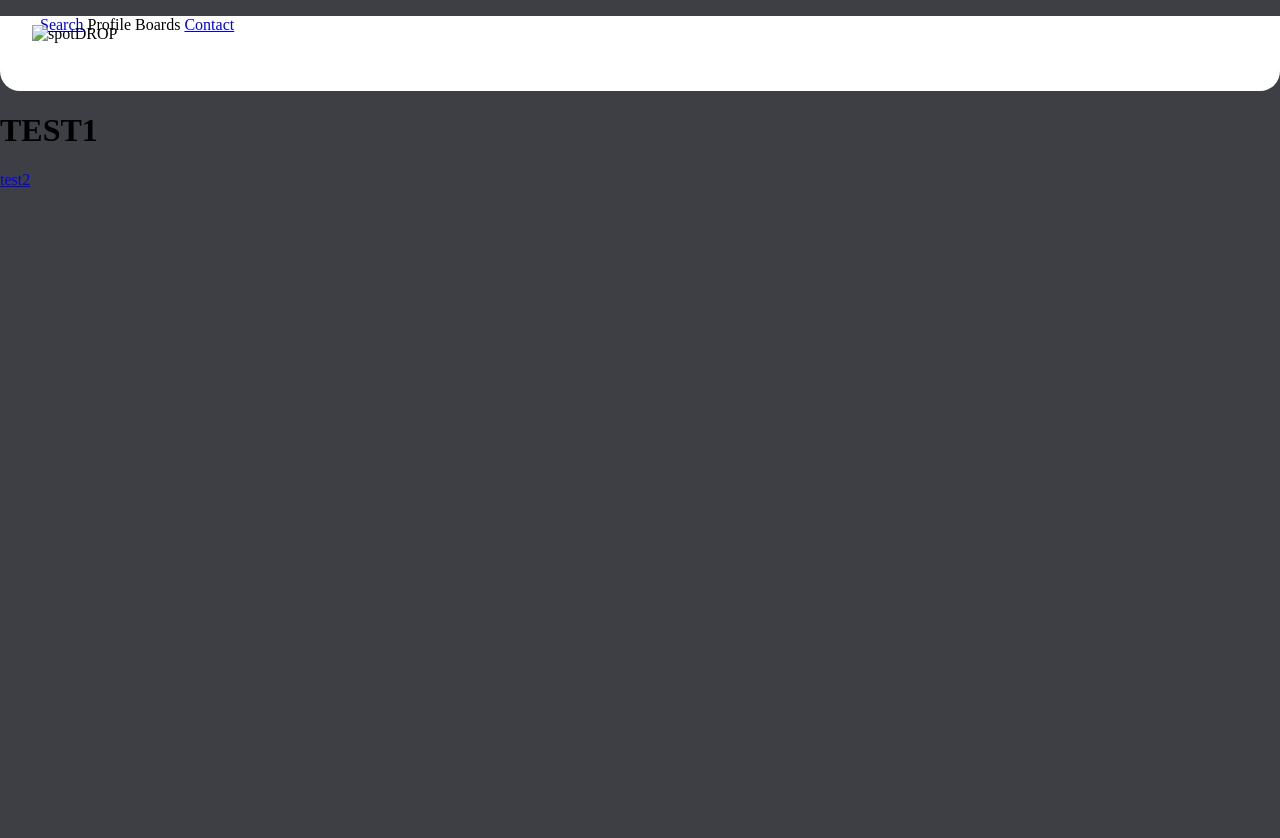
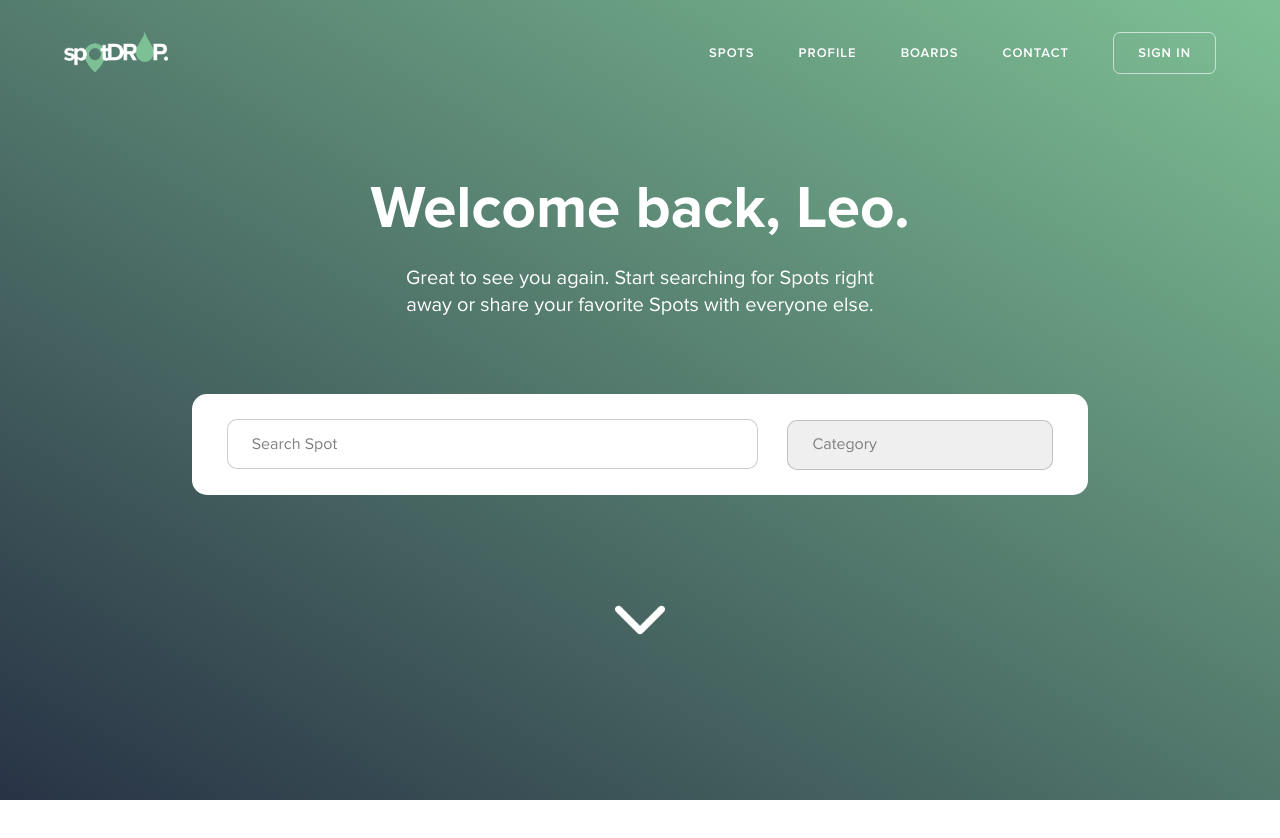
Before and after one commit to Leo310/spotDROP, a plain HTML site: page app/frontend/public/test1.html in a window 1280 px wide. Before the commit the page ends 816 px from the top, so only its background shows below. Drawn offline with Linux system fonts and the light colour scheme; files that its build step writes are made by us from their sources.

Commit message:
+ WIP Startpage & css

```diff
--- a/app/frontend/design.css
+++ /dev/null
@@ -1,87 +0,0 @@
-/* === general === */
-
-html, body {
-    height: 100%;
-    width:  100%;
-}
-
-body {
-    margin: 0;
-    background-color: #3D3F45;
-}
-
-
-/* === navigation === */
-
-.header-nav {
-    width:  100%;
-    height: 75px;
-    background-color: #ffffff;
-    position: relative;
-    border-radius: 0px 0px 20px 20px;
-}
-
-.header-nav > img {
-    height: 55px;
-    width: auto;
-    position: absolute;
-    left: 2rem;
-    top: .55rem
-}
-
-.header-nav > ul > li {
-    display: inline-block;
-}
-
-
-
-
-
-
-
-/* === farben === */
-
-:root {
-    --nav-color: #ffffff;           /* var(--bg-color) */
-
-}
-
-
-/* === divs === */
-
-* {
-    box-sizing: border-box;
-}
-
-div {
-    background-color: #2c2c2c;
-}
-
-#div1 {
-    height: 20%;
-    width: 50%;
-    margin-left: auto;
-    margin-right: auto;
-    margin-top: 0;
-
-}
-
-
-/* === text === */
-
-/* === inputs === */
-
-/* === NOTIZEN AUS KURS ===
-
-
-margin-right: auto;
-margin-left: auto;
-
-
-GRID SYSTEM
-
-.flex-container > * { }       > * wendet auf alle Kind-Elemente, also alle eingeschlossenen Elemente, dieses Containers an
-
-
-
-<-----------------*/
--- /dev/null
+++ b/app/frontend/public/resources/css/design.css
@@ -0,0 +1,350 @@
+/* === fonts grab === */
+
+
+@font-face {
+    font-family: "ProximaNova";
+    src: url("../fonts/ProximaNova/ProximaNova-Light.ttf") format("truetype");
+    font-style: normal;
+    font-weight: 300;
+}
+
+@font-face {
+    font-family: "ProximaNova";
+    src: url("../fonts/ProximaNova/ProximaNova-Regular.ttf") format("truetype");
+    font-style: normal;
+    font-weight: 400;
+}
+
+@font-face {
+    font-family: "ProximaNova";
+    src: url("../fonts/ProximaNova/ProximaNova-Semibold.ttf") format("truetype");
+    font-style: normal;
+    font-weight: 600;
+}
+
+@font-face {
+    font-family: "ProximaNova";
+    src: url("../fonts/ProximaNova/ProximaNova-Bold.ttf") format("truetype");
+    font-style: normal;
+    font-weight: 700;
+}
+
+@font-face {
+    font-family: "ProximaNova";
+    src: url("../fonts/ProximaNova/ProximaNova-Extrabld.ttf") format("truetype");
+    font-style: normal;
+    font-weight: 800;
+}
+
+
+/* === === === === === === ===  general === === === === === === === */
+
+html {
+    height: 100%;
+    width:  100%;
+    background-image: linear-gradient(210deg, rgb(126, 192, 149), rgb(40, 51, 69) );
+    background-repeat: no-repeat;
+    background-size: cover;
+}
+
+body {
+    margin: 0;
+
+    font-family: "ProximaNova";
+    font-weight: 600;
+
+}
+
+
+/* === === === === === === === navigation === === === === === === === */
+
+.header-nav {
+    width:  100%;
+    height: 52px;
+    background:transparent;
+    /* border-bottom: 1px solid rgba(0, 0, 0, 0.1);  */
+    position: relative;
+    top: 2rem;
+    transition: 0.5s;
+    overflow: auto;
+
+}
+
+.header-nav > img {
+    height: 40px;
+    width: auto;
+    margin-top: 0.03rem;
+    position: absolute;
+    left: 5%;
+
+}
+
+.header-nav > ul {
+    margin: 0;
+    padding: 0;
+    position: absolute;
+    right: 5%;
+    top: 0;
+
+    text-align:right;
+
+}
+
+.header-nav > ul > li {
+    display: inline-block;
+
+    font-family: "ProximaNova";
+    font-size: 13px;
+    font-weight: 600;
+    letter-spacing: 1px;
+
+    margin-left: 2.5rem;
+}
+
+.header-nav > ul > li > a:link {
+    color:#ffffff;
+    text-decoration: none;
+}
+
+.header-nav > ul > li > a:hover {
+    color:#e5e5e5;
+    text-decoration: none;
+}
+
+.header-nav > ul > li > a:active {
+    display: inline-block;
+}
+
+.header-nav > ul > li > a:visited {
+    color:#ffffff;
+    text-decoration: none;
+}
+
+
+/* === === === === === === ===  farben === === === === === === === */
+
+:root {
+    --nav-color: #ffffff;           /* var(--bg-color) */
+
+}
+
+
+/* === === === === === === ===  divs === === === === === === === */
+
+* {
+    box-sizing: border-box;
+}
+
+.greeting {
+    position:relative;
+    margin-top: 120px;
+
+}
+
+.search {
+    position: relative;
+
+    margin-top: 75px;
+    margin-left: auto;
+    margin-right: auto;
+    width: 70%;
+    text-align: center;
+    padding: 5px;
+
+    border-radius: 15px;
+
+    background-color: rgba(255, 255, 255, 1);
+
+}
+
+#searchicon {
+
+    height: 30px;
+    width: auto;
+    display:inline-block;
+    left: 5%;
+    margin-top:25px;
+    margin-bottom:25px;
+
+}
+
+
+
+.arrowdown {
+    margin-top: 100px;
+    display:flex;
+
+    position: relative;
+    height: 50px;
+    width:50px;
+    margin-left:auto;
+    margin-right: auto;
+}
+
+
+.overview {
+    position:relative;
+    width: 90%;
+    height: 1000px;
+
+    background-color: transparent;
+
+    margin-top: 50px;
+    margin-left: auto;
+    margin-right: auto;
+
+}
+
+/* === === === === === === === inputs === === === === === === ===  */
+
+#menubutton {
+    background-color:transparent;
+    border: 1.5px solid rgba(255, 255, 255, 0.6);
+    border-radius: 7px;
+
+    padding: 12px 24px 12px 24px;
+    text-align: center;
+    text-decoration: none;
+    display: inline-block;
+    font-family: "ProximaNova";
+    font-weight: 600;
+    font-size: 13px;
+    letter-spacing: 1px;
+    color: #ffffff;
+
+}
+
+#menubutton:hover {
+    background-color: #ffffff;
+    border: 1.5px solid #ffffff;
+
+    text-align: center;
+    text-decoration: none;
+    display: inline-block;
+    font-family: "ProximaNova";
+    font-weight: 600;
+    font-size: 13px;
+    letter-spacing: 1px;
+    color: #7ec096;
+
+}
+
+#search {
+    width: 60%;
+    height: 50px;
+    padding: 12px 24px;
+
+    margin-top: 20px;
+    margin-bottom: 20px;
+    position: relative;
+    display: inline-block;
+    font-size: 16px;
+    font-family: "ProximaNova";
+    font-weight: 500;
+
+    border: 1px solid rgba(0, 0, 0, 0.2);
+    border-radius: 10px;
+
+}
+
+
+select {
+    -moz-appearance: none;
+    -webkit-appearance: none;
+    -moz-padding-start: calc(10px - 3px);
+    appearance: none;
+    border: none;
+
+    position: relative;
+    width: 30%;
+    height: 50px;
+    padding: 12px 24px;
+    margin-left: 25px;
+    margin-top: 20px;
+    margin-bottom: 20px;
+
+    display: inline-block;
+
+    font-family: "ProximaNova";
+    font-weight: 500;
+    font-size: 16px;
+    color: #808080;
+
+    border: 1px solid rgba(0, 0, 0, 0.2);
+    border-radius: 10px;
+
+
+}
+
+select::-ms-expand {
+    display: none;
+}
+
+
+
+/* === === === === === === === text === === === === === === === */
+
+#logo {
+
+    font-family: "ProximaNova";
+    font-size: 18px;
+    font-weight: 600;
+    letter-spacing: 1px;
+
+
+    color: #ffffff;
+    padding: 12px 24px;
+
+}
+
+#welcomeback {
+    font-family: "ProximaNova";
+    font-size: 60px;
+    font-weight: 700;
+    color: #ffffff;
+    margin-bottom: 20px;
+
+    text-align: center;
+}
+
+#intro {
+    font-family: "ProximaNova";
+    font-size: 20px;
+    font-weight: 500;
+    color: #ffffff;
+    line-height: 1.7rem;
+
+    display: inline-block;
+    margin:0px;
+    width: 40%;
+
+
+
+
+}
+
+::-webkit-input-placeholder {
+    color: #808080;
+    font-family: "ProximaNova";
+    font-weight: 500;
+    font-size: 16px;
+}
+
+
+
+
+
+/* === === === === === === === NOTIZEN AUS KURS === === === === === === ===
+
+
+margin-right: auto;
+margin-left: auto;
+
+
+GRID SYSTEM
+
+.flex-container > * { }       > * wendet auf alle Kind-Elemente, also alle eingeschlossenen Elemente, dieses Containers an
+
+
+
+<-----------------*/
--- a/app/frontend/public/test1.html
+++ b/app/frontend/public/test1.html
@@ -5,31 +5,86 @@
 
         <meta charset="utf-8">
         <title>Startseite</title>
-        <link rel="stylesheet" type="text/css" href="design.css">
+        <link rel="stylesheet" type="text/css" href="/resources/css/design.css">
+
     </head>
     <body>
 
         <!-- === navigationsleiste === -->
+
         <nav class="header-nav">
 
-            <img src="resources/img/logo.png" alt=spotDROP>
+            <img src="resources/img/logosketchwhite.png" alt=spotDROP.de>
+
             <ul>
-                <li><a href="index">Search</a></li>
-                <li><a href="2"></a>Profile</li>
-                <li><a href="3"></a>Boards</li>
-                <li><a href="Contact">Contact</a></li>
+
+                <li><a href="index">SPOTS</a></li>
+                <li><a href="index">PROFILE</a></li>
+                <li><a href="index">BOARDS</a></li>
+                <li><a href="index">CONTACT</a></li>
+                <li><button type="button" id="menubutton">SIGN IN</button></li>
+
             </ul>
 
         </nav>
 
+<!--    <script>
+            window.onscroll = scrollShowNav;
+            function scrollShowNav() {
+                if (document.body.scrollTop > 20 || document.documentElement.scrollTop > 20) {
+                 document.getElementsByTagName("nav")[0].style.top = "-50px";
+                } else {
+                    document.getElementsByTagName("nav")[0].style.top = "0px";
+                }
+            }
+        </script> -->
 
-        <!-- <div id="div1">
-            <h1>test</h1>
+        <!-- === willkommenstext === -->
 
-        </div> -->
+        <div class="greeting">
+            <p id="welcomeback">Welcome back, Leo.</p>
+            <center><p id="intro">Great to see you again.
+                            Start searching for Spots right away or share
+                            your favorite Spots with everyone else.</p></center>
+        </div>
 
-        <h1>TEST1</h1>
-        <a href="test2">test2</a>
+        <div class="search">
+
+            <!-- <img id="searchicon" src="resources/img/loupe.png" alt="Search"> -->
+
+            <input type="text" id="search" placeholder="Search Spot" name="Search">
+            <select placeholder="Category" name="Category">
+                <option value="0">Category</option>
+                <option value="searchall">Search All</option>
+                <option value="belebt">Belebt</option>
+                <option value="ruhig">Ruhig</option>
+                <option value="wassernah">Wassernah</option>
+                <option value="bank">Bank</option>
+                <option value="parkour">Parkour</option>
+                <option value="skating">Skating</option>
+                <option value="fotografie">Fotografie</option>
+            </select>
+
+
+        </div>
+            <img class="arrowdown" src="resources/img/arrow-down.png">
+        </div>
+
+        <div class="overview">
+
+
+
+
+
+
+
+        </div>
+
+
+
+
+
+
     </body>
 
 </html>
```
Also changed, not shown: app/frontend/public/resources/fonts/ProximaNova/ProximaNova-Black.ttf (added), app/frontend/public/resources/fonts/ProximaNova/ProximaNova-Bold.ttf (added), app/frontend/public/resources/fonts/ProximaNova/ProximaNova-Extrabld.ttf (added), app/frontend/public/resources/fonts/ProximaNova/ProximaNova-Light.ttf (added), app/frontend/public/resources/fonts/ProximaNova/ProximaNova-Regular.ttf (added), app/frontend/public/resources/fonts/ProximaNova/ProximaNova-Semibold.ttf (added), app/frontend/public/resources/fonts/ProximaNova/ProximaNovaT-Thin.ttf (added), app/frontend/public/resources/img/arrow-down.png (added), app/frontend/public/resources/img/logo.png (renamed from app/frontend/resources/img/logo.png), app/frontend/public/resources/img/logosketchwhite.png (added), app/frontend/public/resources/img/loupe.png (added), 1 other file.
